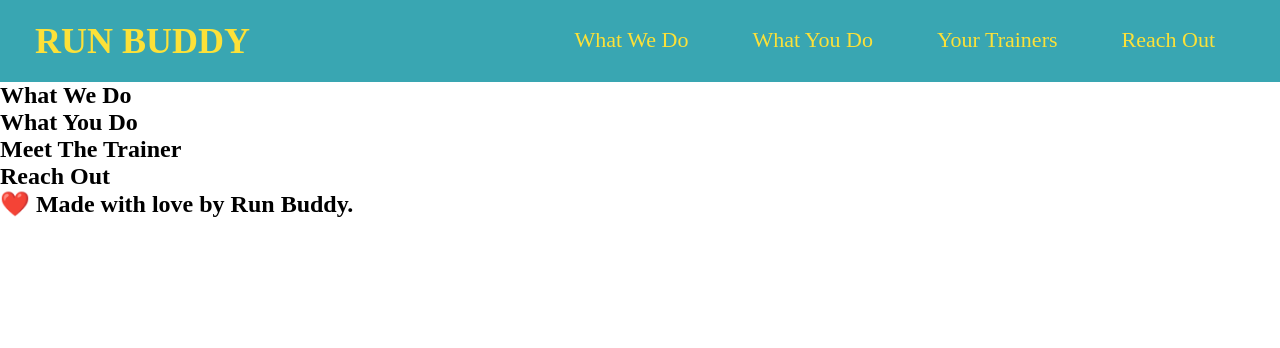
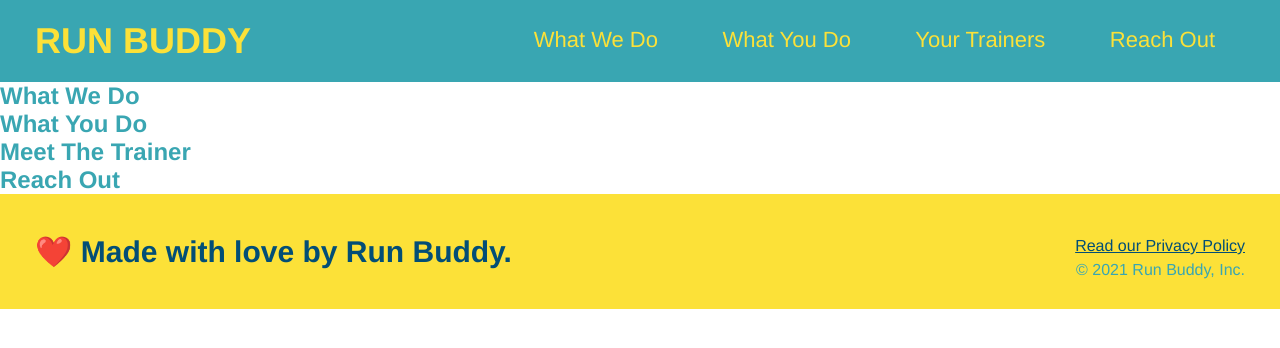
Before and after one commit to vinssm/run-buddy, a plain HTML site: page index.html in a window 1280 px wide. Drawn offline with Linux system fonts and the light colour scheme.

Commit message:
added css to footer

```diff
--- a/assets/css/style.css
+++ b/assets/css/style.css
@@ -1,6 +1,6 @@
 body {
     /*applying color hexadecimal number, fonts*/
-    color: #39a6b2
+    color: #39a6b2;
     font-family: Helvetica, sans-serif;
 
 }
@@ -44,3 +44,33 @@ header nav ul li a{
     margin: 0;
     padding: 0;
 }
+
+footer{
+    padding: 40px 35px;
+    background: #fce138;
+    width: 100%;
+}
+
+footer div{
+    float: right;
+    line-height: 1.5;
+    text-align: right;
+}
+
+footer h2{
+    display: inline;
+    color: #024e76;
+    font-size: 30px;
+    margin: 0;
+}
+
+footer a{
+    color: #024e76;
+}
+
+* {
+    margin: 0;
+    padding: 0;
+    box-sizing: border-box;
+
+}
--- a/index.html
+++ b/index.html
@@ -71,6 +71,10 @@
     <!--footor-->
     <footer>
         <h2>❤️ Made with love by Run Buddy.</h2>
+        <div>
+            <a href="#">Read our Privacy Policy</a> <br/>
+            &copy; 2021 Run Buddy, Inc.
+        </div>
     </footer>
 
 </body>
```
